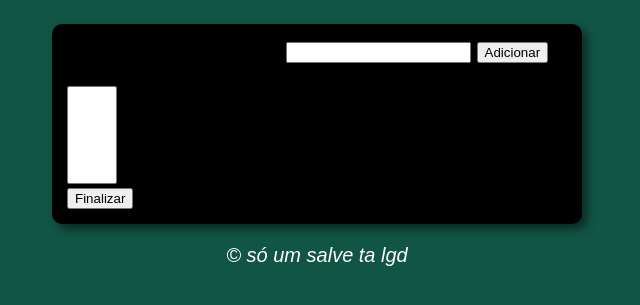
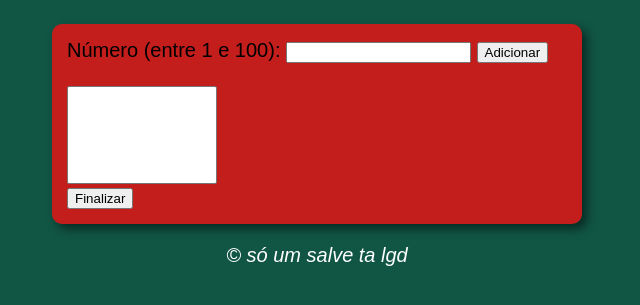
Before and after one commit to pietrao0/10-js-avancado, a plain HTML site: page psas-numeros/numeros.html in a window 1280 px wide. Shown: the part 75-380 px from the top of the page, without its empty margins (323-963 px from the left). Drawn offline with Linux system fonts and the light colour scheme.

Commit message:
arrumei o css

```diff
--- a/psas-numeros/estilo.css
+++ b/psas-numeros/estilo.css
@@ -10,7 +10,7 @@ header{
 }
 
 section{
-    background: rgb(0, 0, 0);
+    background: rgba(224, 22, 22, 0.863);
     border-radius: 10px;
     padding: 15px;
     width: 500px;
@@ -21,7 +21,7 @@ section{
 }
 
 select#flista {
-    width: 50px;
+    width: 150px;
 }
 
 footer{
```
